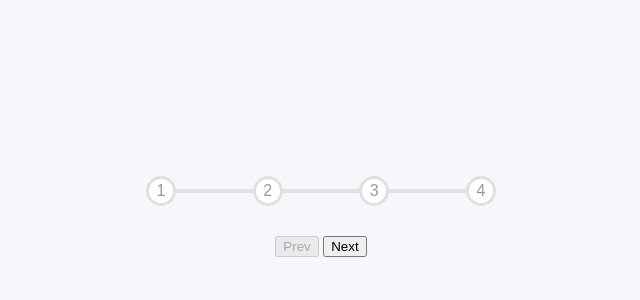
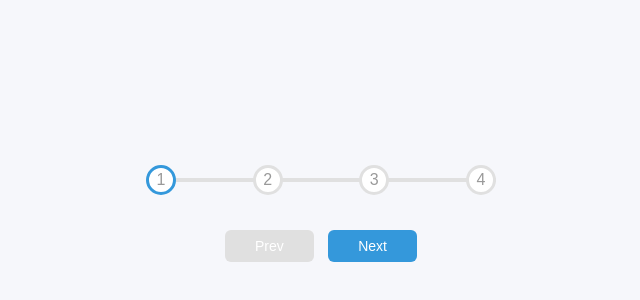
Before and after one commit to mubashirah20/progress-steps, a plain HTML site: page index.html in a window 1280 px wide. Shown: the part 184-484 px from the top of the page, without its empty margins (319-959 px from the left). Drawn offline with Linux system fonts and the light colour scheme; a web font is replaced by a local one.

Commit message:
css complete

```diff
--- a/style.css
+++ b/style.css
@@ -1,6 +1,11 @@
 /* imported from fonts.google.com with selected fonts */
 @import url('https://fonts.googleapis.com/css?family=Muli&display=swap');
 
+/* custom properties */
+:root{
+    --line-border-fill: #3498db;
+    --line-border-empty: #e0e0e0;
+}
 /* applies to everything, if add border or anything doesnt affect others */
 * {
     box-sizing: border-box;
@@ -36,7 +41,7 @@ body{
 .progress-container::before{
     /* when using before or after, set it to content with an empty string */
     content: '';
-    background-color: #e0e0e0;
+    background-color: var(--line-border-empty);
     position: absolute ;
     top: 50% ;
     left: 0;
@@ -48,7 +53,7 @@ body{
 
 /* for the line between one number and another */
 .progress{
-    background-color: #3498db;
+    background-color: var(--line-border-fill);
     position: absolute ;
     top: 50% ;
     left: 0;
@@ -70,5 +75,37 @@ body{
     display:flex;
     align-items: center;
     justify-content: center;
-    border: 3px solid #e0e0e0;
+    border: 3px solid var(--line-border-empty);
+    transition: .4s ease;
 }
+
+.circle.active{
+    border-color: var(--line-border-fill);
+}
+
+.btn{
+    background-color: var(--line-border-fill);
+    color: #fff ;
+    border: 0;
+    border-radius: 6px;
+    cursor: pointer ;
+    font-family: inherit;
+    /* padding 8px top and bottom 30px left and right */
+    padding: 8px 30px;
+    margin: 5px;
+    font-size: 14px;
+}
+
+.btn:active{
+    transform: scale(0.98);
+}
+
+.btn:focus{
+    outline: 0;
+}
+
+/* if its disabled can't click it */
+.btn:disabled{
+    background-color: var(--line-border-empty);
+    cursor: not-allowed ;
+}
```
